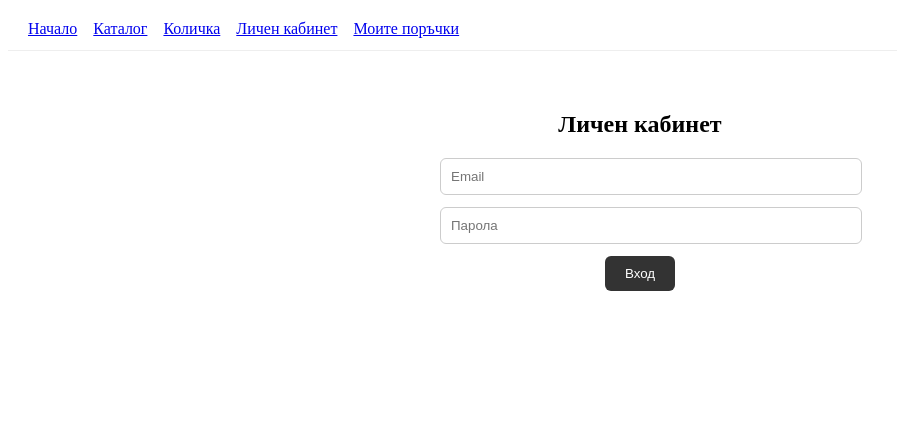
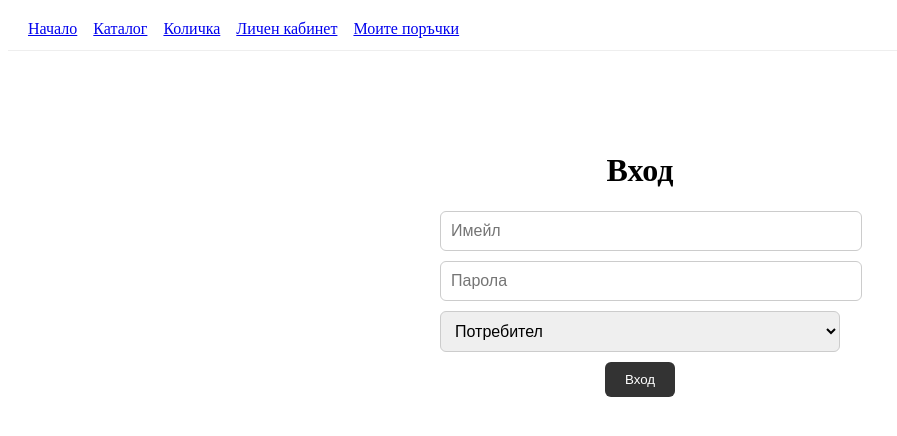
Before and after one commit to vov4uk95/shop-working, a Next.js app: page /login in a window 1280 px wide. Shown: the top 436 px of the page, without its empty margins (0-897 px from the left). Built offline with nearby package versions, Linux system fonts and the light colour scheme.

Commit message:
Update login.js

```diff
--- a/pages/login.js
+++ b/pages/login.js
@@ -1,103 +1,113 @@
-import { useState, useEffect } from 'react';
+import { useEffect, useState } from 'react';
 import Navbar from '../components/Navbar';
+import { useRouter } from 'next/router';
 
 export default function Login() {
+  const router = useRouter();
   const [email, setEmail] = useState('');
   const [password, setPassword] = useState('');
+  const [role, setRole] = useState('user');
   const [loggedIn, setLoggedIn] = useState(false);
-  const [role, setRole] = useState('user');
 
   useEffect(() => {
     const user = localStorage.getItem('userEmail');
-    if (user) setLoggedIn(true);
+    if (user) {
+      setLoggedIn(true);
+    }
   }, []);
 
-  const handleLogin = (e) => {
-    e.preventDefault();
-    if (email && password) {
-      localStorage.setItem('userEmail', email);
-      setLoggedIn(true);
-      localStorage.setItem('userRole', role);
+  const handleLogin = () => {
+    if (!email || !password) {
+      alert("Моля, въведете имейл и парола");
+      return;
     }
+
+    localStorage.setItem('userEmail', email);
+    localStorage.setItem('userRole', role);
+    setLoggedIn(true);
+
+    // опціонально: перенаправляємо на главната страница
+    router.push('/');
   };
 
   const handleLogout = () => {
     localStorage.removeItem('userEmail');
-    setLoggedIn(false);
+    localStorage.removeItem('userRole');
     setEmail('');
     setPassword('');
+    setRole('user');
+    setLoggedIn(false);
   };
 
   return (
     <>
       <Navbar />
-      <div className="container">
-        {loggedIn ? (
-          <div className="welcome">
-            <h2>Здравей, {localStorage.getItem('userEmail')}!</h2>
-            <button onClick={handleLogout}>Изход</button>
-          </div>
-        ) : (
-          <form onSubmit={handleLogin} className="form">
-            <h2>Личен кабинет</h2>
+      <div className="login-container">
+        {!loggedIn ? (
+          <>
+            <h1>Вход</h1>
             <input
               type="email"
-              placeholder="Email"
+              placeholder="Имейл"
               value={email}
-              onChange={e => setEmail(e.target.value)}
-              required
+              onChange={(e) => setEmail(e.target.value)}
             />
             <input
               type="password"
               placeholder="Парола"
               value={password}
-              onChange={e => setPassword(e.target.value)}
-              required
+              onChange={(e) => setPassword(e.target.value)}
             />
-            <button type="submit">Вход</button>
-          </form>
+            <select value={role} onChange={(e) => setRole(e.target.value)}>
+              <option value="user">Потребител</option>
+              <option value="admin">Администратор</option>
+            </select>
+            <button onClick={handleLogin}>Вход</button>
+          </>
+        ) : (
+          <div className="welcome">
+            <h2>Здравей, {localStorage.getItem('userEmail')}!</h2>
+            <p>Тип акаунт: <strong>{localStorage.getItem('userRole')}</strong></p>
+            <button onClick={handleLogout}>Изход</button>
+          </div>
         )}
       </div>
 
       <style jsx>{`
-        .container {
+        .login-container {
           max-width: 400px;
           margin: 60px auto;
+          padding: 20px;
+          text-align: center;
           font-family: 'Playfair Display', serif;
-          text-align: center;
         }
 
-        .form input {
+        input, select {
           display: block;
           width: 100%;
           padding: 10px;
-          margin: 12px 0;
+          margin: 10px 0;
+          font-size: 1rem;
+          border-radius: 6px;
           border: 1px solid #ccc;
-          border-radius: 6px;
         }
 
-        .form button,
-        .welcome button {
+        button {
           background-color: #333;
           color: white;
           padding: 10px 20px;
+          border-radius: 6px;
           border: none;
-          border-radius: 6px;
           cursor: pointer;
         }
 
-        .form button:hover,
-        .welcome button:hover {
+        button:hover {
           background-color: #555;
         }
 
-        select {
-  width: 100%;
-  padding: 10px;
-  margin: 12px 0;
-  border: 1px solid #ccc;
-  border-radius: 6px;
-}
+        .welcome {
+          text-align: center;
+        }
       `}</style>
     </>
   );
```
